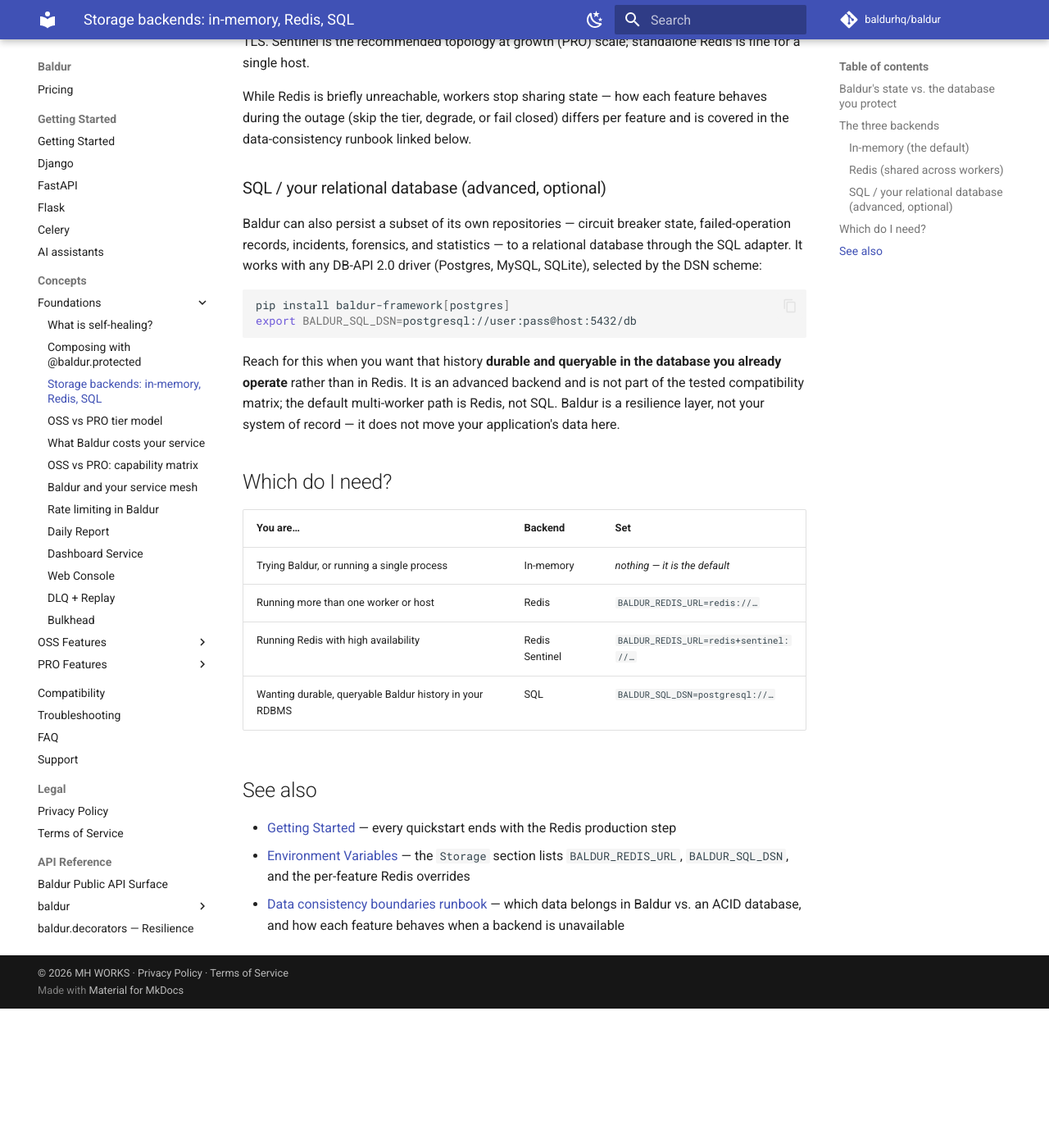
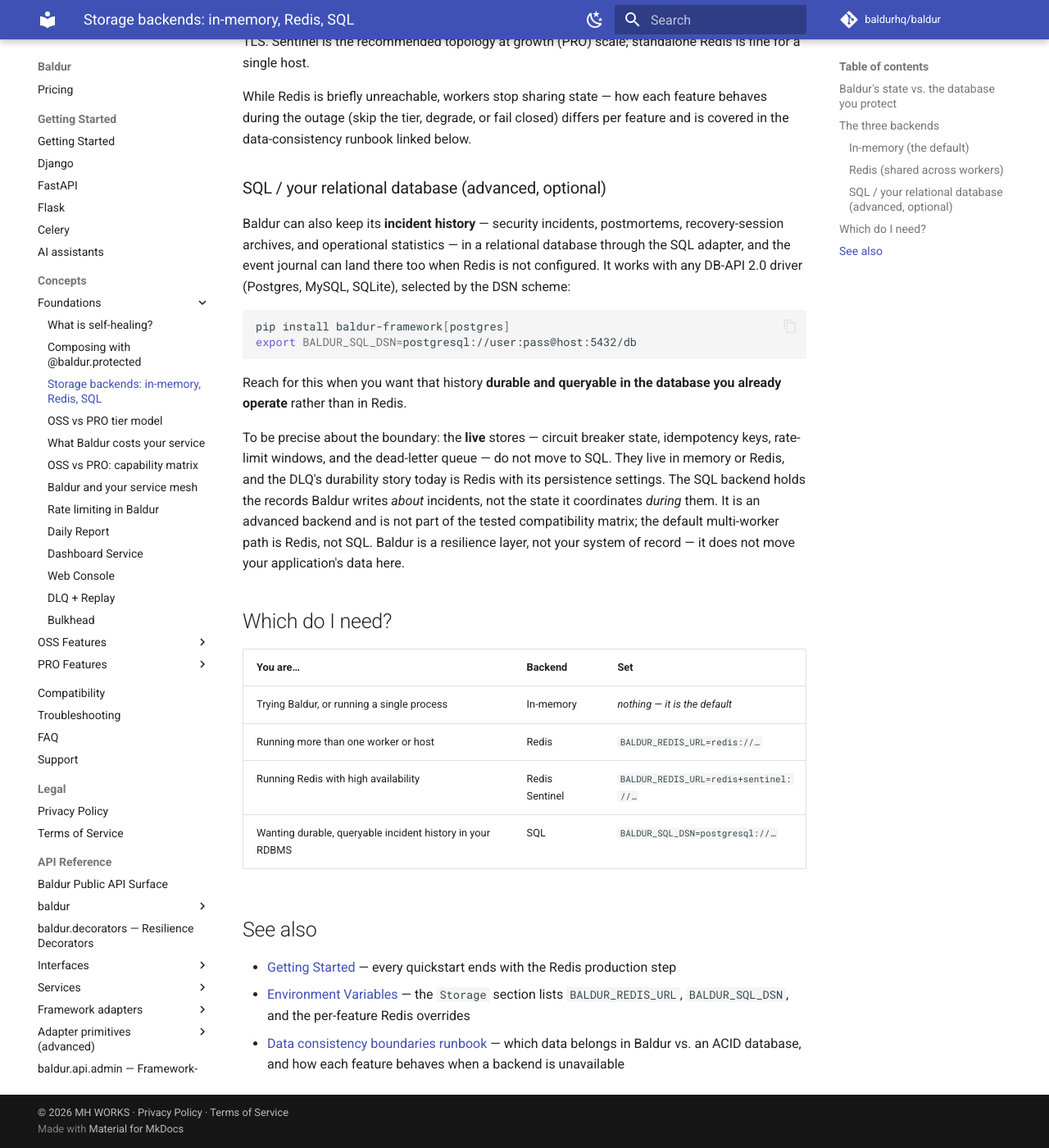
Before and after one commit to baldurhq/baldur, an MkDocs documentation site: the page built from docs/concepts/foundations/storage-backends.md, in a window 1280 px wide and 1400 px high, scrolled down 1642 px. Shown: the whole window at 82% size. Built offline with MkDocs 1.6.1 and Material for MkDocs 9.7.7, drawn with Linux system fonts in a browser that asks for light colours; comment, search, counter and statistics services are not loaded; before the commit the page ends 2872 px from its top, so only the background shows below that.

Commit message:
docs: add the circuit-breaker survey page, answer PRO continuity, scope the SQL backend
New page: a survey of 99 hand-written circuit breakers found in public
Python code, checked against six correctness properties. None passed all
six, and 98 keep breaker state in a single process. Each finding is stated
as its operational consequence rather than in state-machine vocabulary,
and the page carries its own limits: a relevance-ranked sample is not a
population estimate, no harm was measured, and no repository is named.

FAQ: answer three questions buyers actually ask about the paid tier — how
it is licensed (per organization, no seat or call meters), what happens
when a subscription lapses (the entitlement check is a local signature
verification, so the open-source core simply carries on), and what happens
to a running service if the vendor disappears.

Storage backends: describe what the SQL adapter is actually wired to
persist — incident history and the event journal — instead of implying it
backs circuit-breaker state.

````diff
--- a/docs/concepts/foundations/storage-backends.md
+++ b/docs/concepts/foundations/storage-backends.md
@@ -81,10 +81,11 @@
 
 ### SQL / your relational database (advanced, optional)
 
-Baldur can also persist a subset of its own repositories — circuit breaker state,
-failed-operation records, incidents, forensics, and statistics — to a relational
-database through the SQL adapter. It works with any DB-API 2.0 driver (Postgres,
-MySQL, SQLite), selected by the DSN scheme:
+Baldur can also keep its **incident history** — security incidents,
+postmortems, recovery-session archives, and operational statistics — in a
+relational database through the SQL adapter, and the event journal can land
+there too when Redis is not configured. It works with any DB-API 2.0 driver
+(Postgres, MySQL, SQLite), selected by the DSN scheme:
 
 ```bash
 pip install baldur-framework[postgres]
@@ -92,10 +93,16 @@
 ```
 
 Reach for this when you want that history **durable and queryable in the database
-you already operate** rather than in Redis. It is an advanced backend and is not
-part of the tested compatibility matrix; the default multi-worker path is
-Redis, not SQL. Baldur is a resilience layer, not your system of record — it does
-not move your application's data here.
+you already operate** rather than in Redis.
+
+To be precise about the boundary: the **live** stores — circuit breaker state,
+idempotency keys, rate-limit windows, and the dead-letter queue — do not move
+to SQL. They live in memory or Redis, and the DLQ's durability story today is
+Redis with its persistence settings. The SQL backend holds the records Baldur
+writes *about* incidents, not the state it coordinates *during* them. It is an
+advanced backend and is not part of the tested compatibility matrix; the
+default multi-worker path is Redis, not SQL. Baldur is a resilience layer, not
+your system of record — it does not move your application's data here.
 
 ## Which do I need?
 
@@ -104,7 +111,7 @@
 | Trying Baldur, or running a single process | In-memory | *nothing — it is the default* |
 | Running more than one worker or host | Redis | `BALDUR_REDIS_URL=redis://…` |
 | Running Redis with high availability | Redis Sentinel | `BALDUR_REDIS_URL=redis+sentinel://…` |
-| Wanting durable, queryable Baldur history in your RDBMS | SQL | `BALDUR_SQL_DSN=postgresql://…` |
+| Wanting durable, queryable incident history in your RDBMS | SQL | `BALDUR_SQL_DSN=postgresql://…` |
 
 ## See also
 
--- a/mkdocs.yml
+++ b/mkdocs.yml
@@ -92,6 +92,7 @@
           - index.md: "What Baldur is and the one-decorator quickstart."
           - what-is-baldur.md: "Orientation: what Baldur is, what it does when a call fails, where it sits in your stack."
           - why-i-built-baldur.md: "The question that started the project, what the existing libraries did not answer, and four decisions behind it."
+          - 99-circuit-breakers.md: "A survey of 99 hand-written circuit breakers in public Python code: what they get wrong and why nobody notices."
           - getting-started/index.md: "Install Baldur and protect your first call."
           - getting-started/django.md: "Wire Baldur into a Django project."
           - getting-started/fastapi.md: "Wire Baldur into a FastAPI app."
@@ -177,6 +178,7 @@
   !/index.md
   !/what-is-baldur.md
   !/why-i-built-baldur.md
+  !/99-circuit-breakers.md
   !/troubleshooting.md
   !/faq.md
   !/compatibility.md
@@ -218,6 +220,7 @@
 nav:
   - "What is Baldur?": what-is-baldur.md
   - Why I built Baldur: why-i-built-baldur.md
+  - "I read 99 hand-written circuit breakers": 99-circuit-breakers.md
   - Comparison:
       - tenacity: comparison/tenacity.md
   - Pricing: pricing.md
````
Also changed, not shown: docs/99-circuit-breakers.md (added, +153 -0 lines), docs/faq.md (+37 -0 lines).
